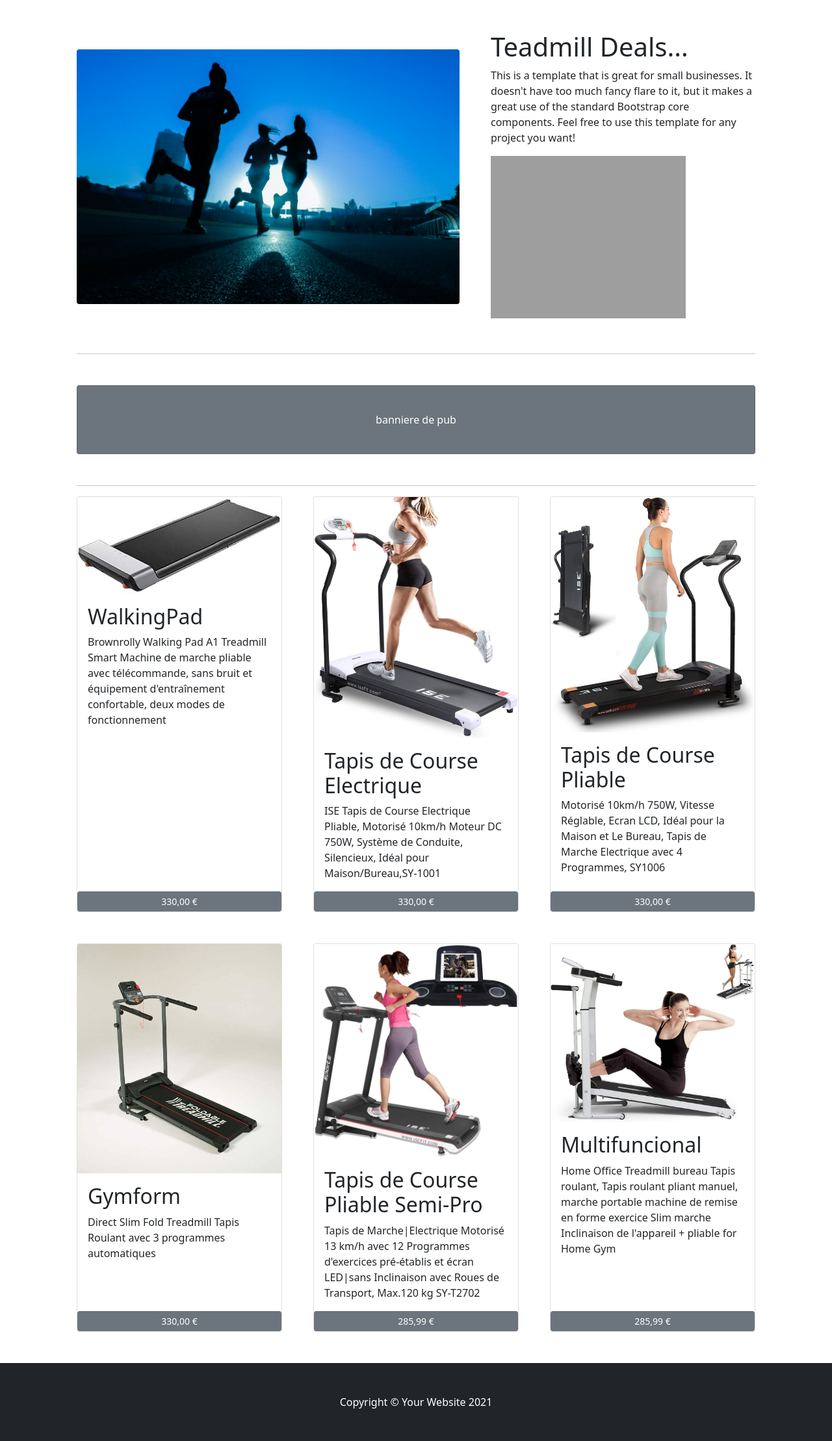
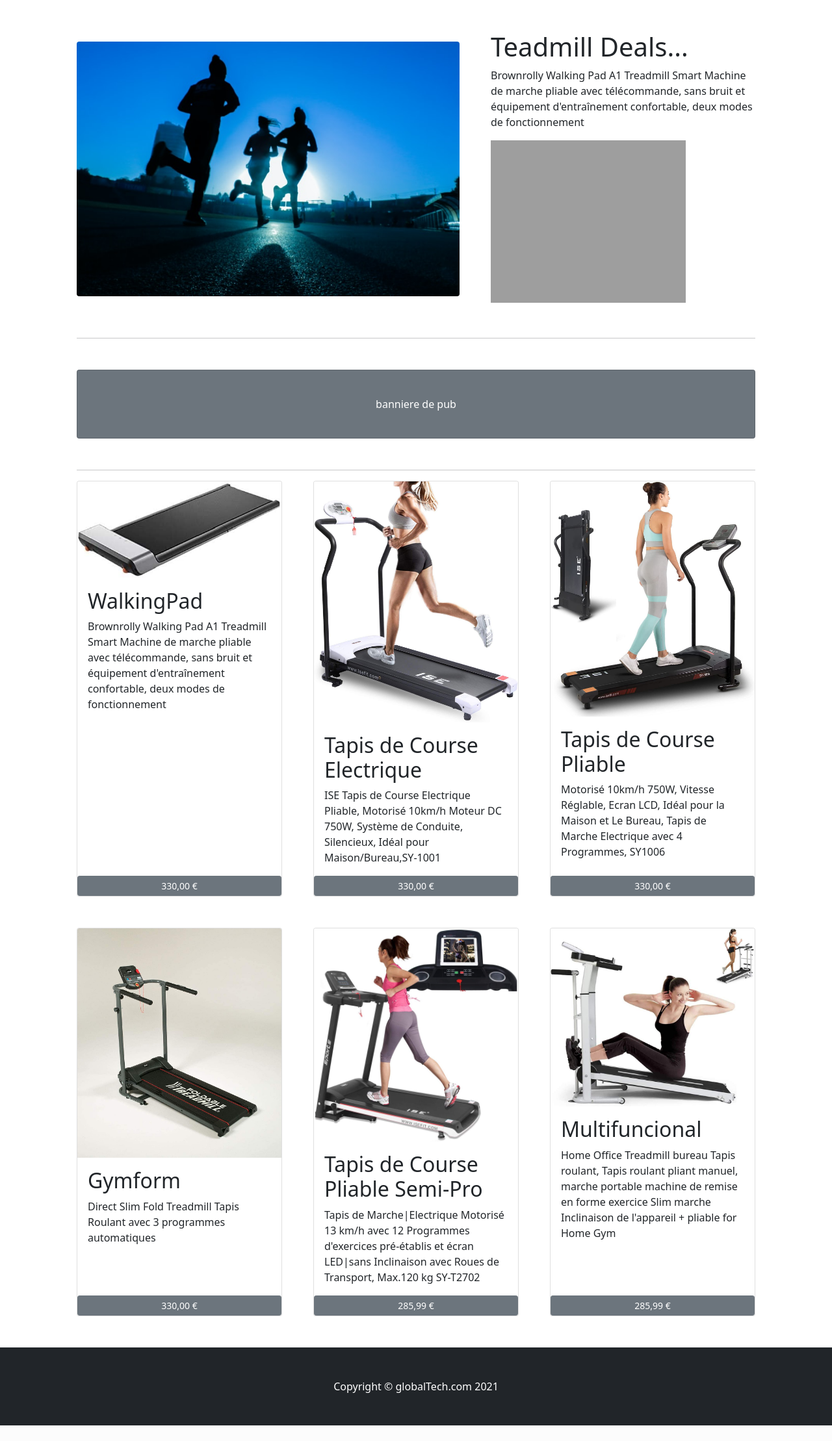
Before and after one commit to doumova/affilitateWebSite, a Django app: page / in a window 1280 px wide. Shown: the part 56-2274 px from the top of the page at 65% size. After the commit the page ends 2250 px from the top, so only its background shows below. Run offline with Django 3.2, Linux system fonts and the light colour scheme; some libraries are stand-ins or nearby versions; grey boxes are pictures that could not be loaded.

Commit message:
editing footer

```diff
--- a/affiliate/templates/index.html
+++ b/affiliate/templates/index.html
@@ -35,9 +35,10 @@
                 <div class="col-lg-5">
                     <h1 class="font-weight-light">Teadmill Deals...</h1>
 
-                    <p>This is a template that is great for small businesses.
-                        It doesn't have too much fancy flare to it, but it makes a great use of the
-                        standard Bootstrap core components. Feel free to use this template for any project you want!</p>
+                    <p>
+                        Brownrolly Walking Pad A1 Treadmill Smart Machine de marche pliable avec télécommande,
+                                sans bruit et équipement d'entraînement confortable, deux modes de fonctionnement
+                    </p>
                     <iframe src="https://rcm-eu.amazon-adsystem.com/e/cm?o=8&p=12&l=ur1&category=amazon_business&banner=1C3QSD57GB1C45D29T82&f=ifr&linkID=b3eda38480e1f6f11a6f505e12046ba9&t=modou-21&tracking_id=modou-21" width="300" height="250" scrolling="no" border="0" marginwidth="0" style="border:none;" frameborder="0"></iframe>
                 </div>
             </div>
@@ -146,7 +147,7 @@
         </div>
         <!-- Footer-->
         <footer class="py-5 bg-dark">
-            <div class="container px-4 px-lg-5"><p class="m-0 text-center text-white">Copyright &copy; Your Website 2021</p></div>
+            <div class="container px-4 px-lg-5"><p class="m-0 text-center text-white">Copyright &copy; globalTech.com 2021</p></div>
         </footer>
         <!-- Bootstrap core JS-->
         <script src="https://cdn.jsdelivr.net/npm/bootstrap@5.0.1/dist/js/bootstrap.bundle.min.js"></script>
```
